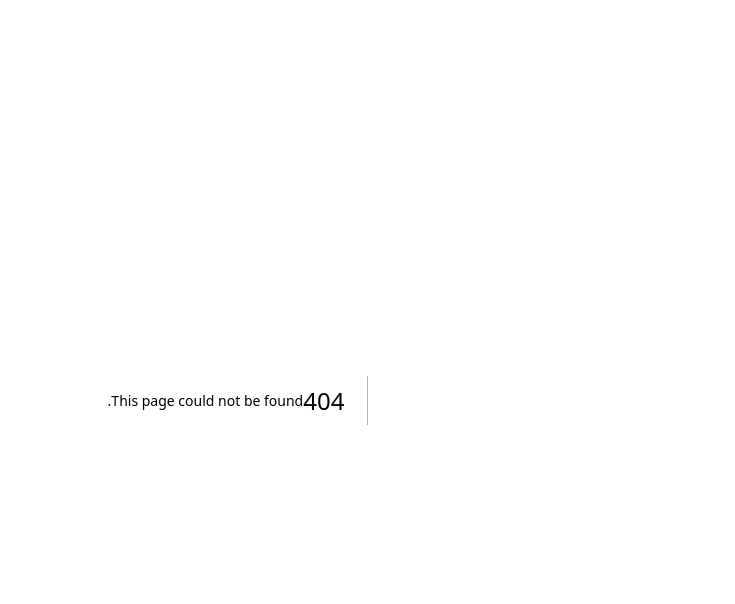
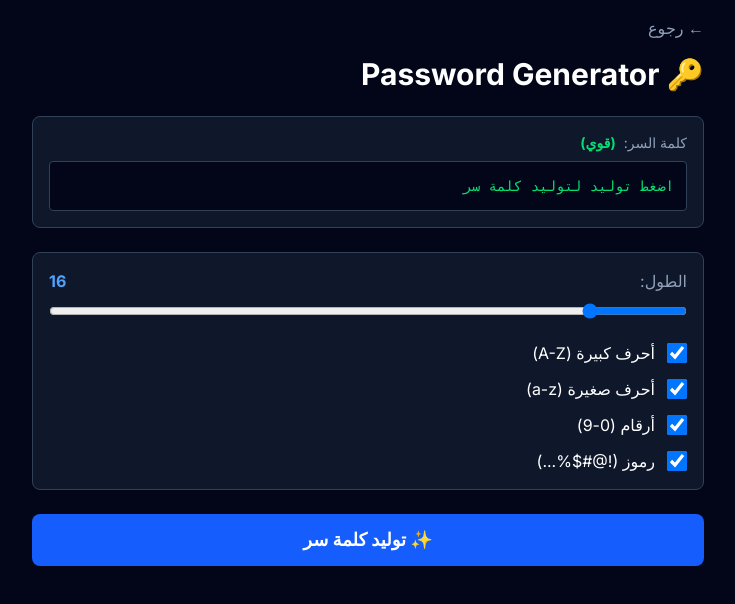
Before and after one commit to menamon713-bit/devkit, a Next.js app: page /password in a window 1280 px wide. Before the commit this address had no page. Shown: the top 604 px of the page, without its empty margins (434-1169 px from the left). Built offline with nearby package versions, Linux system fonts and the light colour scheme.

Commit message:
Add Password Generator tool

```diff
--- a/app/page.tsx
+++ b/app/page.tsx
@@ -32,7 +32,12 @@ export default function Home() {
           <div className="font-semibold">Timestamp</div>
         </a>
 
-      </div>
+<a href="/password" className="bg-slate-800 hover:bg-slate-700 p-4 rounded-xl text-center transition">
+  <div className="text-2xl mb-2">🔑</div>
+  <div className="font-semibold">Password</div>
+</a>
+
+  </div>
 
       <p className="text-slate-500 text-sm mt-12">
         Made with ❤️ for Arab Developers
--- /dev/null
+++ b/app/password/page.tsx
@@ -0,0 +1,164 @@
+"use client";
+
+import { useState } from "react";
+
+export default function PasswordGenerator() {
+  const [password, setPassword] = useState("");
+  const [length, setLength] = useState(16);
+  const [useUpper, setUseUpper] = useState(true);
+  const [useLower, setUseLower] = useState(true);
+  const [useNumbers, setUseNumbers] = useState(true);
+  const [useSymbols, setUseSymbols] = useState(true);
+  const [copied, setCopied] = useState(false);
+
+  const generate = () => {
+    let chars = "";
+    if (useUpper) chars += "ABCDEFGHIJKLMNOPQRSTUVWXYZ";
+    if (useLower) chars += "abcdefghijklmnopqrstuvwxyz";
+    if (useNumbers) chars += "0123456789";
+    if (useSymbols) chars += "!@#$%^&*()_+-=[]{}|;:,.<>?";
+
+    if (!chars) {
+      setPassword("اختار نوع واحد على الأقل");
+      return;
+    }
+
+    let result = "";
+    for (let i = 0; i < length; i++) {
+      result += chars.charAt(Math.floor(Math.random() * chars.length));
+    }
+    setPassword(result);
+    setCopied(false);
+  };
+
+  const copy = () => {
+    navigator.clipboard.writeText(password);
+    setCopied(true);
+    setTimeout(() => setCopied(false), 1500);
+  };
+
+  const getStrength = () => {
+    let score = 0;
+    if (length >= 12) score++;
+    if (length >= 20) score++;
+    if (useUpper) score++;
+    if (useLower) score++;
+    if (useNumbers) score++;
+    if (useSymbols) score++;
+
+    if (score <= 2) return { text: "ضعيف", color: "text-red-400" };
+    if (score <= 4) return { text: "متوسط", color: "text-yellow-400" };
+    return { text: "قوي", color: "text-green-400" };
+  };
+
+  const strength = getStrength();
+
+  return (
+    <main className="min-h-screen bg-slate-950 text-white p-4">
+      <div className="max-w-2xl mx-auto">
+
+        <a href="/" className="text-slate-400 hover:text-white mb-4 inline-block">
+          ← رجوع
+        </a>
+
+        <h1 className="text-3xl font-bold mb-6">🔑 Password Generator</h1>
+
+        {/* النتيجة */}
+        <div className="bg-slate-900 border border-slate-700 rounded-lg p-4 mb-6">
+          <div className="flex items-center gap-2 mb-2">
+            <span className="text-slate-400 text-sm">كلمة السر:</span>
+            <span className={`text-sm font-bold ${strength.color}`}>
+              ({strength.text})
+            </span>
+          </div>
+          <div className="flex gap-2 items-center">
+            <code className="flex-1 bg-slate-950 border border-slate-700 rounded p-3 text-green-400 font-mono text-sm break-all min-h-[50px] flex items-center">
+              {password || "اضغط توليد لتوليد كلمة سر"}
+            </code>
+            {password && (
+              <button
+                onClick={copy}
+                className="bg-blue-600 hover:bg-blue-700 px-4 py-3 rounded-lg font-semibold whitespace-nowrap"
+              >
+                {copied ? "✅" : "📋"}
+              </button>
+            )}
+          </div>
+        </div>
+
+        {/* الإعدادات */}
+        <div className="bg-slate-900 border border-slate-700 rounded-lg p-4 mb-6 space-y-4">
+
+          {/* الطول */}
+          <div>
+            <div className="flex justify-between mb-2">
+              <label className="text-slate-400">الطول:</label>
+              <span className="text-blue-400 font-bold">{length}</span>
+            </div>
+            <input
+              type="range"
+              min="8"
+              max="64"
+              value={length}
+              onChange={(e) => setLength(Number(e.target.value))}
+              className="w-full"
+            />
+          </div>
+
+          {/* الخيارات */}
+          <div className="space-y-3">
+            <label className="flex items-center gap-3 cursor-pointer">
+              <input
+                type="checkbox"
+                checked={useUpper}
+                onChange={(e) => setUseUpper(e.target.checked)}
+                className="w-5 h-5"
+              />
+              <span>أحرف كبيرة (A-Z)</span>
+            </label>
+
+            <label className="flex items-center gap-3 cursor-pointer">
+              <input
+                type="checkbox"
+                checked={useLower}
+                onChange={(e) => setUseLower(e.target.checked)}
+                className="w-5 h-5"
+              />
+              <span>أحرف صغيرة (a-z)</span>
+            </label>
+
+            <label className="flex items-center gap-3 cursor-pointer">
+              <input
+                type="checkbox"
+                checked={useNumbers}
+                onChange={(e) => setUseNumbers(e.target.checked)}
+                className="w-5 h-5"
+              />
+              <span>أرقام (0-9)</span>
+            </label>
+
+            <label className="flex items-center gap-3 cursor-pointer">
+              <input
+                type="checkbox"
+                checked={useSymbols}
+                onChange={(e) => setUseSymbols(e.target.checked)}
+                className="w-5 h-5"
+              />
+              <span>رموز (!@#$%...)</span>
+            </label>
+          </div>
+
+        </div>
+
+        {/* الزرار */}
+        <button
+          onClick={generate}
+          className="w-full bg-blue-600 hover:bg-blue-700 py-3 rounded-lg font-bold text-lg"
+        >
+          ✨ توليد كلمة سر
+        </button>
+
+      </div>
+    </main>
+  );
+}
```
